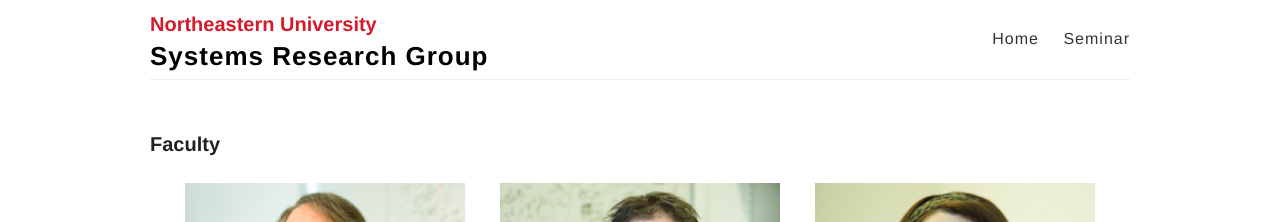
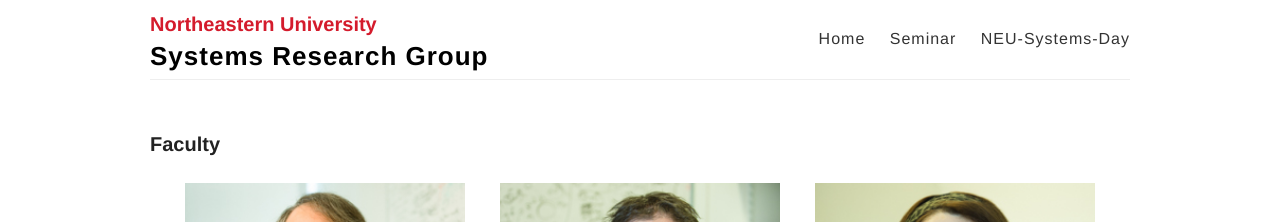
Before and after one commit to neu-srg/neu-srg.github.io, a Jekyll site: the page built from index.html, in a window 1280 px wide. Shown: the top 222 px of the page. Built offline with Jekyll 4.4.1, drawn with Linux system fonts in a browser that asks for light colours.

Commit message:
neu systems day added

```diff
--- a/_layouts/default.html
+++ b/_layouts/default.html
@@ -30,6 +30,7 @@
           <nav>
             <a href="{{ site.baseurl }}/">Home</a>
             <a href="{{ site.baseurl }}/seminar">Seminar</a>
+            <a href="https://khoury-srg.github.io/Northeastern-Systems-Day-2023/">NEU-Systems-Day</a>
 	    <!--            <a href="{{ site.baseurl }}/about">Contact</a>-->
           </nav>
         </header>
```
